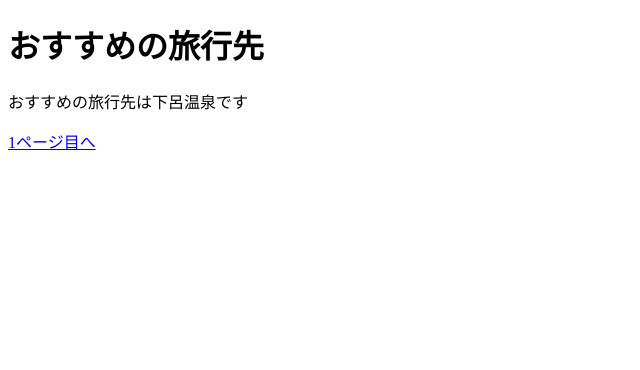
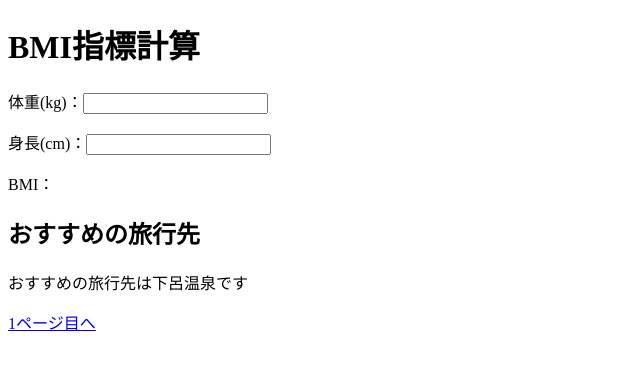
Before and after one commit to omu-aaa24201/omu-aaa24201.github.io, a plain HTML site: page second.html in a window 1280 px wide. Shown: the whole page, without its empty margins (0-640 px from the left). Drawn offline with Linux system fonts and the light colour scheme.

Commit message:
Update second.html

```diff
--- a/second.html
+++ b/second.html
@@ -4,7 +4,13 @@
     <title>2ページ目</title>
   </head>
   <body>
-    <h1>おすすめの旅行先</h1>
+    <h1>BMI指標計算</h1>
+     <form oninput="bmi.value = Math.round(Number(weight.value) / Math.pow(Number(height.value)/100, 2) * 10) / 10">
+      <p><label>体重(kg)：<input name="weight" type="number" step="any"></label></p>
+      <p><label>身長(cm)：<input name="height" type="number" step="any"></label></p>
+      <p><label>BMI：<output name="bmi"></output></label></p>
+     </form>
+    <h2>おすすめの旅行先</h2>
         <p>おすすめの旅行先は下呂温泉です</p>
     <a href="index.html">1ページ目へ</a>
   </body>
```
